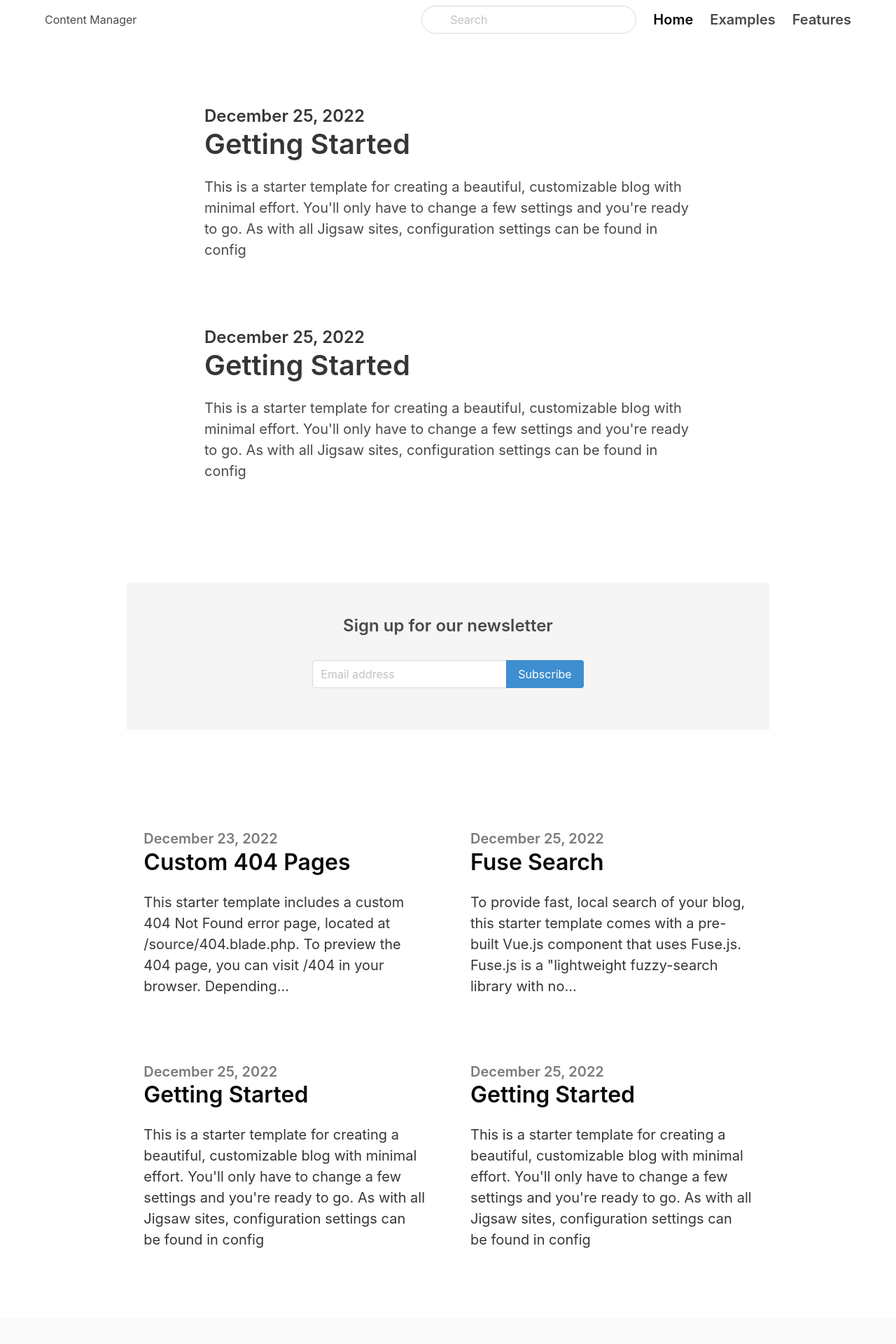
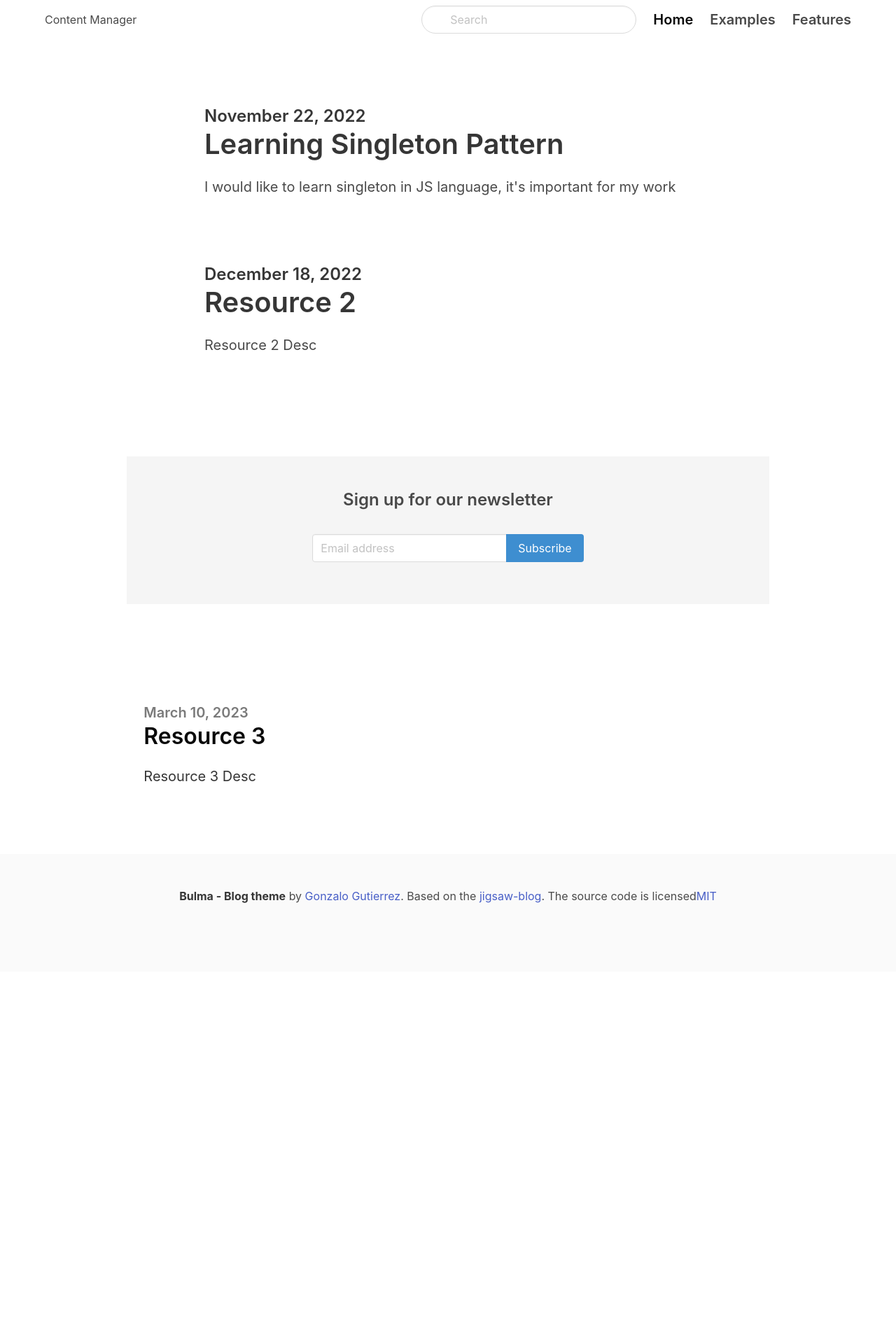
Before and after one commit to dmunoz-10/content-manager-web, a Next.js app: page / in a window 1280 px wide. Shown: the top 1920 px of the page at 70% size. After the commit the page ends 1388 px from the top, so only its background shows below. Built offline with nearby package versions, Linux system fonts and the light colour scheme.

Commit message:
Adds data and populates the resources components

```diff
--- a/src/components/Footer.tsx
+++ b/src/components/Footer.tsx
@@ -1,4 +1,4 @@
-import { FC } from 'react'
+import { FC } from "react"
 
 const Footer: FC = () => {
   return (
--- a/src/components/Layout.tsx
+++ b/src/components/Layout.tsx
@@ -1,5 +1,5 @@
+import { FC, PropsWithChildren } from "react"
 import Navbar from "./Navbar"
-import { FC, PropsWithChildren } from 'react'
 
 const Layout: FC<PropsWithChildren> = ({ children }) => {
   return (
--- a/src/components/Navbar.tsx
+++ b/src/components/Navbar.tsx
@@ -1,4 +1,4 @@
-import { FC } from 'react'
+import { FC } from "react"
 
 const Navbar: FC = () => {
   return (
--- a/src/components/Newsletter.tsx
+++ b/src/components/Newsletter.tsx
@@ -1,4 +1,4 @@
-import { FC } from 'react'
+import { FC } from "react"
 
 const Newsletter: FC = () => {
   return (
--- a/src/components/ResourceHighlight.tsx
+++ b/src/components/ResourceHighlight.tsx
@@ -1,39 +1,24 @@
-import { FC } from 'react'
+import { FC } from "react"
+import { resourcesType } from "@/pages/api/data"
 
-const ResourceHighlight: FC = () => {
+const ResourceHighlight: FC<{ resources: resourcesType[] }> = ({ resources }) => {
   return (
     <section className="hero ">
       <div className="hero-body">
         <div className="container">
-          <section className="section">
-            <div className="columns">
-              <div className="column is-8 is-offset-2">
-                <div className="content is-medium">
-                  <h2 className="subtitle is-4">December 25, 2022</h2>
-                  <h1 className="title">Getting Started</h1>
-                  <p>This is a starter template for creating a beautiful, customizable blog with minimal
-                    effort. You&apos;ll only have to change a few settings and you&apos;re ready to go. As with all Jigsaw sites,
-                    configuration settings can be found in config</p>
+          {resources.map(({ id, title, description, createdAt }) => (
+            <section className="section" key={id}>
+              <div className="columns">
+                <div className="column is-8 is-offset-2">
+                  <div className="content is-medium">
+                    <h2 className="subtitle is-4">{createdAt}</h2>
+                    <h1 className="title">{title}</h1>
+                    <p>{description}</p>
+                  </div>
                 </div>
               </div>
-            </div>
-          </section>
-
-          <div className="is-divider"></div>
-
-          <section className="section">
-            <div className="columns">
-              <div className="column is-8 is-offset-2">
-                <div className="content is-medium">
-                  <h2 className="subtitle is-4">December 25, 2022</h2>
-                  <h1 className="title">Getting Started</h1>
-                  <p>This is a starter template for creating a beautiful, customizable blog with minimal
-                    effort. You&apos;ll only have to change a few settings and you&apos;re ready to go. As with all Jigsaw sites,
-                    configuration settings can be found in config</p>
-                </div>
-              </div>
-            </div>
-          </section>
+            </section>
+          ))}
         </div>
       </div>
     </section>
--- a/src/components/ResourceList.tsx
+++ b/src/components/ResourceList.tsx
@@ -1,57 +1,22 @@
-import { FC } from 'react'
+import { FC } from "react"
+import { resourcesType } from "@/pages/api/data"
 
-const ResourceList: FC = () => {
+const ResourceList: FC<{ resources: resourcesType[] }> = ({ resources }) => {
   return (
     <section className="hero ">
       <div className="hero-body">
         <div className="container">
           <section className="section">
-            <div className="columns is-variable is-8">
-              <div className="column is-5 is-offset-1 ">
-                <div className="content is-medium">
-                  <h2 className="subtitle is-5 has-text-grey">December 23, 2022</h2>
-                  <h1 className="title has-text-black is-3">Custom 404 Pages</h1>
-                  <p className="has-text-dark">This starter template includes a custom 404 Not Found error page, located at
-                    /source/404.blade.php.
-                    To preview the 404 page, you can visit /404 in your browser. Depending...</p>
+            <div className="columns is-multiline is-variable is-8">
+              {resources.map(({ id, title, description, createdAt }) => (
+                <div className="column is-5 is-offset-1" key={id}>
+                  <div className="content is-medium">
+                    <h2 className="subtitle is-5 has-text-grey">{createdAt}</h2>
+                    <h1 className="title has-text-black is-3">{title}</h1>
+                    <p className="has-text-dark">{description}</p>
+                  </div>
                 </div>
-              </div>
-              <div className="column is-5">
-                <div className="content is-medium">
-                  <h2 className="subtitle is-5 has-text-grey">December 25, 2022</h2>
-                  <h1 className="title has-text-black is-3">Fuse Search</h1>
-                  <p className="has-text-dark">To provide fast, local search of your blog, this starter template comes with a
-                    pre-built Vue.js
-                    component that uses Fuse.js. Fuse.js is a &quot;lightweight fuzzy-search library with no...</p>
-                </div>
-              </div>
-            </div>
-          </section>
-
-          <div className="is-divider"></div>
-
-          <section className="section">
-            <div className="columns is-variable is-8">
-              <div className="column is-5 is-offset-1">
-                <div className="content is-medium">
-                  <h2 className="subtitle is-5 has-text-grey">December 25, 2022</h2>
-                  <h1 className="title has-text-black is-3">Getting Started</h1>
-                  <p className="has-text-dark">This is a starter template for creating a beautiful, customizable blog with
-                    minimal
-                    effort. You&apos;ll only have to change a few settings and you&apos;re ready to go. As with all Jigsaw sites,
-                    configuration settings can be found in config</p>
-                </div>
-              </div>
-              <div className="column is-5">
-                <div className="content is-medium">
-                  <h2 className="subtitle is-5 has-text-grey">December 25, 2022</h2>
-                  <h1 className="title has-text-black is-3">Getting Started</h1>
-                  <p className="has-text-dark">This is a starter template for creating a beautiful, customizable blog with
-                    minimal
-                    effort. You&apos;ll only have to change a few settings and you&apos;re ready to go. As with all Jigsaw sites,
-                    configuration settings can be found in config</p>
-                </div>
-              </div>
+              ))}
             </div>
           </section>
         </div>
--- /dev/null
+++ b/src/pages/api/data.ts
@@ -0,0 +1,47 @@
+export type resourcesType = {
+  id: string
+  title: string
+  description: string
+  link: string
+  image: string
+  priority: number
+  timeToFinish: number
+  active: boolean
+  createdAt: string
+}
+
+export const resources: resourcesType[] = [
+  {
+    id: "1",
+    title: "Learning Singleton Pattern",
+    description: "I would like to learn singleton in JS language, it's important for my work",
+    link: "https://link.com",
+    image: "https://image.com",
+    priority: 3,
+    timeToFinish: 120,
+    active: true,
+    createdAt: "November 22, 2022",
+  },
+  {
+    id: "2",
+    title: "Resource 2",
+    description: "Resource 2 Desc",
+    link: "https://link.com",
+    image: "https://image.com",
+    priority: 3,
+    timeToFinish: 60,
+    active: false,
+    createdAt: "December 18, 2022",
+  },
+  {
+    id: "3",
+    title: "Resource 3",
+    description: "Resource 3 Desc",
+    link: "https://link.com",
+    image: "https://image.com",
+    priority: 3,
+    timeToFinish: 30,
+    active: false,
+    createdAt: "March 10, 2023",
+  },
+]
--- a/src/pages/index.tsx
+++ b/src/pages/index.tsx
@@ -4,12 +4,14 @@ import Newsletter from "@/components/Newsletter"
 import ResourceList from "@/components/ResourceList"
 import Footer from "@/components/Footer"
 
+import { resources } from "@/pages/api/data"
+
 export default function Home() {
   return (
     <Layout>
-      <ResourceHighlight />
+      <ResourceHighlight resources={resources.slice(0, 2)} />
       <Newsletter />
-      <ResourceList />
+      <ResourceList resources={resources.slice(2)} />
       <Footer />
     </Layout>
   )
```
